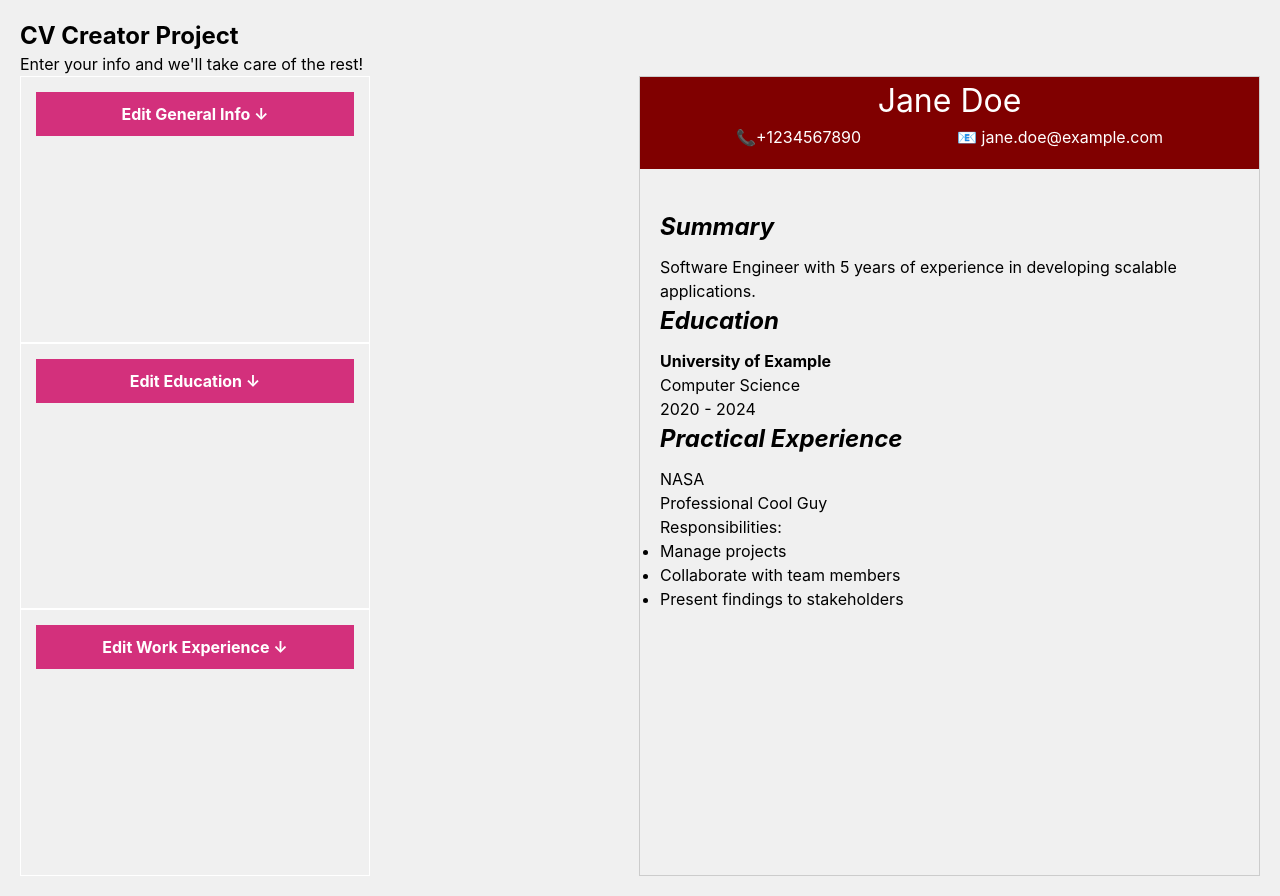
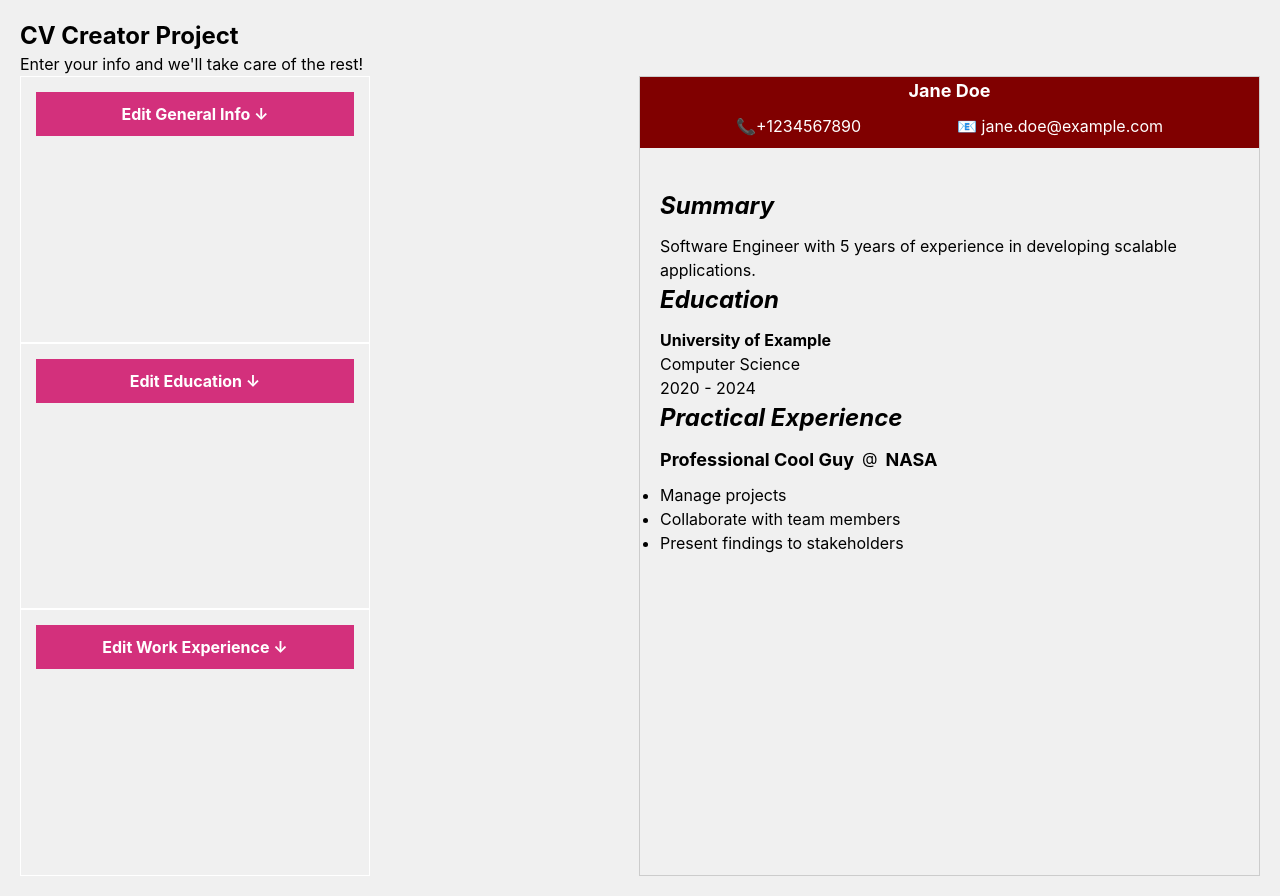
Before and after one commit to pinkx-xlink/react-cv-generator, a React (Vite) app: page / in a window 1280 px wide. Built offline with nearby package versions, Linux system fonts and the light colour scheme.

Commit message:
Edit the Work Experience section, and delete redundant code

```diff
--- a/src/components/Info.jsx
+++ b/src/components/Info.jsx
@@ -281,9 +281,11 @@ export default function Info() {
           <p>{fieldOfStudy}</p>
           <p>{yearsOfStudy}</p>
           <h3>Practical Experience</h3>
-          <p>{companyName}</p>
-          <p>{positionTitle}</p>
-          <p>Responsibilities:</p>
+
+          <div className="cv-form__experience1">
+            <span className="flex gap-2">
+              <h2>{positionTitle} </h2> <p>@</p> <h2>{companyName}</h2>
+            </span>
             <ul>
               {responsibilities.map((responsibility, index) => (
                 <li className="list-item list-disc" key={index}>
@@ -294,5 +296,6 @@ export default function Info() {
           </div>
         </div>
       </div>
+    </div>
   );
 }
--- a/src/components/styles/Info.css
+++ b/src/components/styles/Info.css
@@ -57,6 +57,12 @@
     font-weight: bold;
     font-style: italic;
   }
+
+  h2 {
+    font-size: 18px;
+    margin-bottom: 10px;
+    font-weight: bold;
+  }
 }
 
 .cv-header {
@@ -66,7 +72,8 @@
   display: flex;
   flex-direction: column;
   align-items: center;
-  padding-bottom: 20px;
+  justify-content: center;
+  padding-bottom: 10px;
 }
 
 .cv-header__title {
```
Lines whose indentation alone changed are shown as unchanged.
